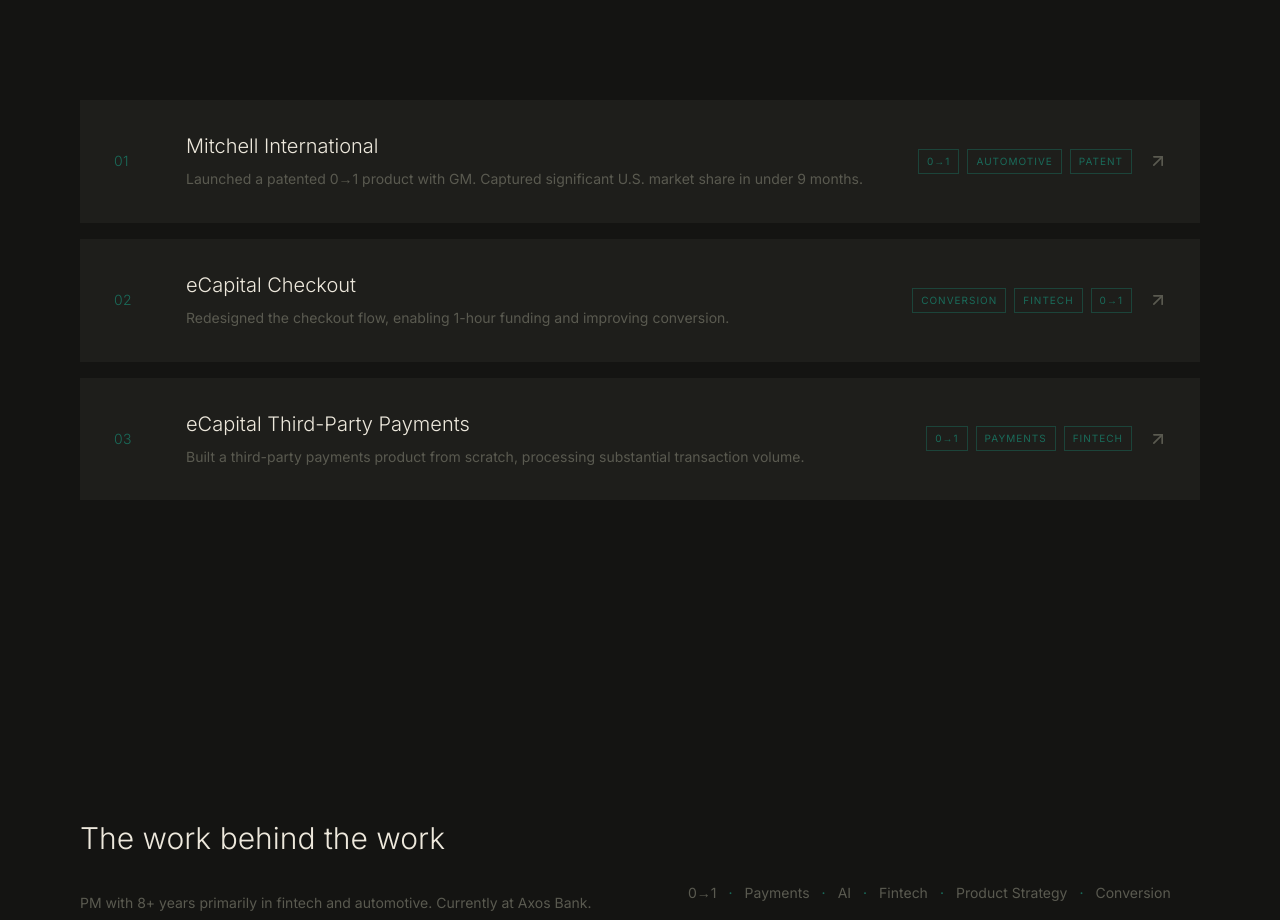
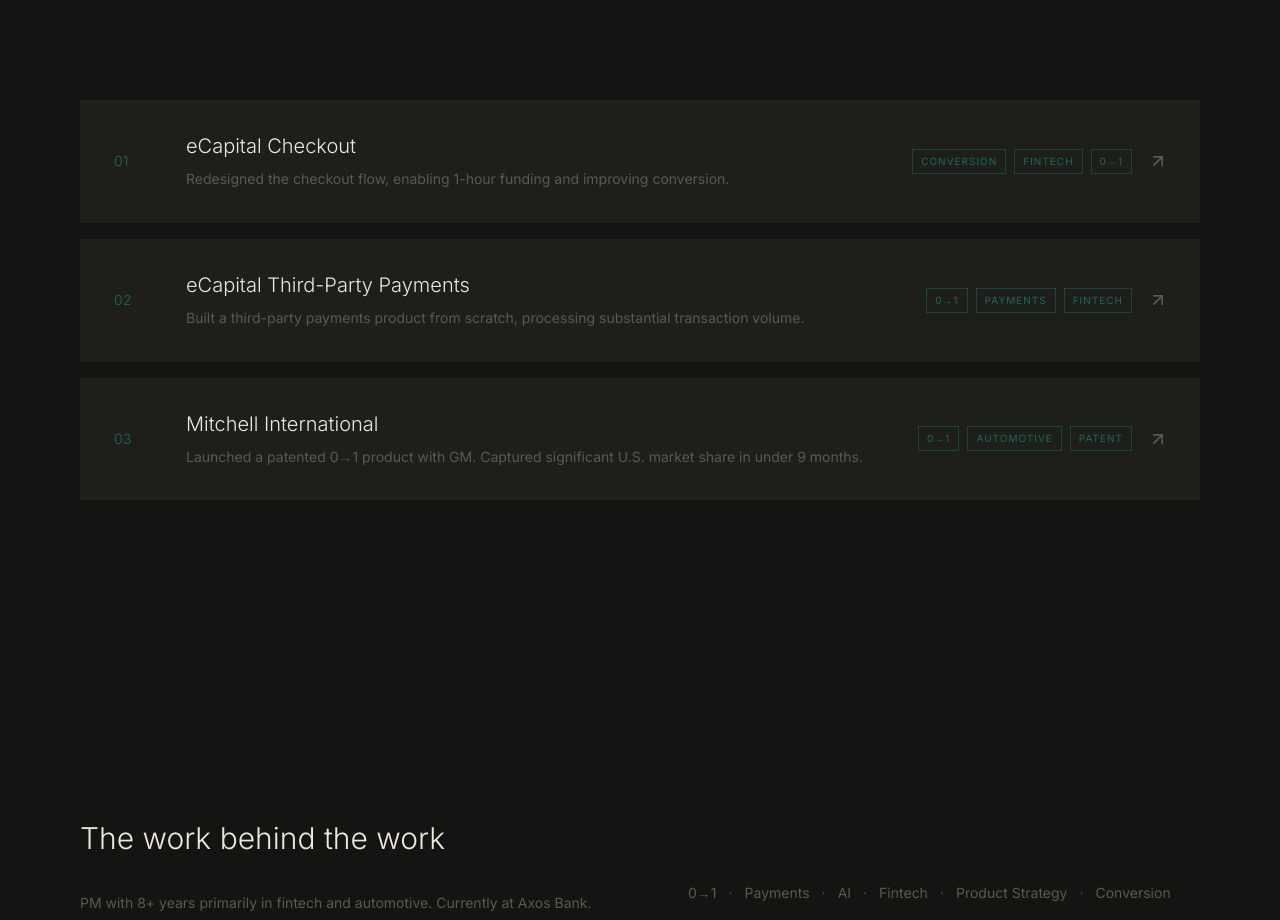
Before and after one commit to kbnewyen/kien-portfolio, a Next.js app: page / in a window 1280 px wide. Shown: the part 860-1780 px from the top of the page. Built offline with nearby package versions, Linux system fonts and the light colour scheme.

Commit message:
feat: reorder work cards in specified sequence
Update card order to eCapital Checkout, eCapital Payments, Mitchell International.

```diff
--- a/components/work.tsx
+++ b/components/work.tsx
@@ -6,24 +6,24 @@ import Link from "next/link"
 const caseStudies = [
   {
     number: "01",
-    company: "Mitchell International",
-    description: "Launched a patented 0→1 product with GM. Captured significant U.S. market share in under 9 months.",
-    tags: ["0→1", "Automotive", "Patent"],
-    href: "/mitchell",
-  },
-  {
-    number: "02",
     company: "eCapital Checkout",
     description: "Redesigned the checkout flow, enabling 1-hour funding and improving conversion.",
     tags: ["Conversion", "Fintech", "0→1"],
     href: "/ecapital-checkout",
   },
   {
-    number: "03",
+    number: "02",
     company: "eCapital Third-Party Payments",
     description: "Built a third-party payments product from scratch, processing substantial transaction volume.",
     tags: ["0→1", "Payments", "Fintech"],
     href: "/payments",
+  },
+  {
+    number: "03",
+    company: "Mitchell International",
+    description: "Launched a patented 0→1 product with GM. Captured significant U.S. market share in under 9 months.",
+    tags: ["0→1", "Automotive", "Patent"],
+    href: "/mitchell",
   },
 ]
 
```
